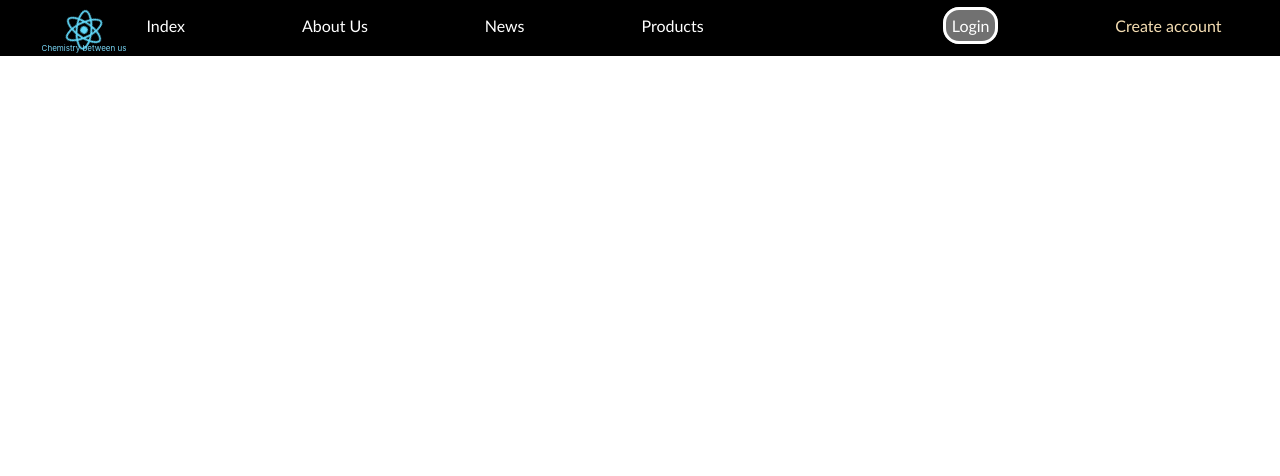
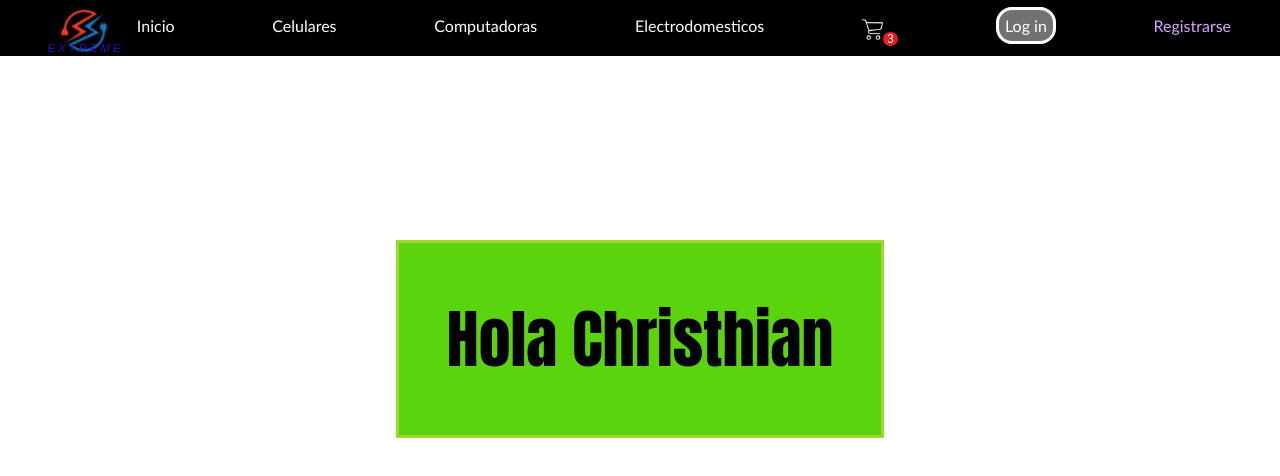
Before and after one commit to Yhanahi-Rosenthal/react, a React (Create React App) app: page / in a window 1280 px wide. Shown: the top 476 px of the page. Built offline with nearby package versions, Linux system fonts and the light colour scheme.

Commit message:
Creating a landing page for challenge three

```diff
--- a/src/App.css
+++ /dev/null
@@ -1,38 +0,0 @@
-.App {
-  text-align: center;
-}
-
-.App-logo {
-  height: 40vmin;
-  pointer-events: none;
-}
-
-@media (prefers-reduced-motion: no-preference) {
-  .App-logo {
-    animation: App-logo-spin infinite 20s linear;
-  }
-}
-
-.App-header {
-  background-color: #282c34;
-  min-height: 100vh;
-  display: flex;
-  flex-direction: column;
-  align-items: center;
-  justify-content: center;
-  font-size: calc(10px + 2vmin);
-  color: white;
-}
-
-.App-link {
-  color: #61dafb;
-}
-
-@keyframes App-logo-spin {
-  from {
-    transform: rotate(0deg);
-  }
-  to {
-    transform: rotate(360deg);
-  }
-}
--- a/src/App.js
+++ b/src/App.js
@@ -1,10 +1,13 @@
 import NavBar from "./components/NavBar";
-import './style.css';
+import ItemListSaluda from "./components/ItemListSaluda"
+import './NavBar.css';
+import './Saludo.css';
 
 function App() {
   return (
     <div>
-       <NavBar />
+      <NavBar />
+      <ItemListSaluda msg={"Hola"} tutor={"Christhian"} />
     </div>
   );
 }
--- /dev/null
+++ b/src/CartWidget.css
@@ -0,0 +1,19 @@
+.cantidad-c{
+    display: inline;
+  }
+
+  .carrito{
+    margin: 0.2rem 0;
+    padding: 0;
+    filter: invert();
+    width: 1.3rem;
+    height: 1.3rem;
+  }
+
+  .cantidad-c{
+    font-size: 0.7rem;
+    padding: 0 0.27rem;
+    background-color: #e21e1e;
+    border-radius: 20rem;
+    color:white;
+  }
--- a/src/style.css
+++ b/src/NavBar.css
@@ -11,12 +11,42 @@
 
 .name-logo{
     position: absolute;
-    margin: -0.4rem 0 0 -72rem;
-    color: rgb(122, 218, 250);
-    font-size: 0.5rem;
+    margin: -0.5rem 0 0 -72rem;
+    color: rgb(205, 112, 255);
+    font-size: 0.7rem;
+    font-style:oblique;
+    font-family:fantasy;
     text-decoration: none;
     padding: 2.1rem 0 0 0;
 }
+
+.name-logo{
+	-webkit-animation: color-change-3x 4s linear infinite alternate both;
+	        animation: color-change-3x 4s linear infinite alternate both;
+}
+
+@-webkit-keyframes color-change-3x {
+    0% {
+      color: #cd70ff;
+    }
+    50% {
+      color: #0000ff;
+    }
+    100% {
+      color: #ff0000;
+    }
+  }
+  @keyframes color-change-3x {
+    0% {
+        color: #cd70ff;
+      }
+      50% {
+        color: #0000ff;
+      }
+      100% {
+        color: #ff0000;
+      }
+  }
 
 .MenuNav{
     display: flex;
@@ -33,7 +63,7 @@
 }
 
 .nav:hover{
-    color: rgb(122, 218, 250);
+    color: rgb(183, 83, 255);
     transition: 0.3s;
 }
 
@@ -50,12 +80,12 @@
 }
 
 .login:hover{
-    background-color: rgba(122, 218, 250, 0.444);;
-    border-color:rgb(122, 218, 250);
+    background-color: rgba(201, 122, 250, 0.444);;
+    border-color:rgb(183, 83, 255);
 }
 
 .create{
-    color: wheat;
+    color: rgb(218, 161, 253);
 }
 
 .App {
@@ -71,7 +101,7 @@
 
   @media (prefers-reduced-motion: no-preference) {
     .App-logo {
-      animation: App-logo-spin infinite 5s linear;
+      animation: App-logo-spin infinite 6s linear;
     }
   }
 
@@ -80,7 +110,7 @@
       transform: rotate(0deg);
     }
     to {
-      transform: rotate(360deg);
+      transform: rotate(-360deg);
     }
   }
 
@@ -102,7 +132,7 @@
 }
 
 .MenuNav li ul a:hover {
-    color: rgb(122, 218, 250);;
+    color: rgb(183, 83, 255);
     transition: 0.3s;
 }
 
@@ -110,3 +140,23 @@
     text-decoration: none;
     color: white;
 }
+
+.cantidad-c{
+  display: inline;
+}
+
+.carrito{
+  margin: 0.2rem 0;
+  padding: 0;
+  filter: invert();
+  width: 1.3rem;
+  height: 1.3rem;
+}
+
+.cantidad-c{
+  font-size: 0.7rem;
+  padding: 0 0.27rem;
+  background-color: #e21e1e;
+  border-radius: 20rem;
+  color:white;
+}
--- /dev/null
+++ b/src/Saludo.css
@@ -0,0 +1,64 @@
+.div{
+  display: flex;
+  justify-content: center;
+}
+
+.saludo{
+  position: absolute;
+  margin: 15rem 0 0 0;
+  color: rgb(0, 0, 0);
+  font-size: 4rem;
+  font-family:Impact, Haettenschweiler, 'Arial Narrow Bold', sans-serif;
+  border: solid;
+  padding: 3rem;
+}
+
+.saludo {
+	-webkit-animation: color-change-5x 0.5s linear infinite alternate both;
+	        animation: color-change-5x 0.5s linear infinite alternate both;
+}
+
+@-webkit-keyframes color-change-5x {
+  0% {
+    background: #19dcea;
+    border-color: #19dcea;
+  }
+  25% {
+    background: #b22cff;
+    border-color: #b22cff;
+  }
+  50% {
+    background: #ea2222;
+    border-color: #ea2222;
+  }
+  75% {
+    background: #f5be10;
+    border-color: #f5be10;
+  }
+  100% {
+    background: #3bd80d;
+    border-color: #3bd80d;
+  }
+}
+@keyframes color-change-5x {
+  0% {
+    background: #19dcea;
+    border-color: #2aea19;
+  }
+  25% {
+    background: #b22cff;
+    border-color: #ff2c2c;
+  }
+  50% {
+    background: #ea2222;
+    border-color: #2233ea;
+  }
+  75% {
+    background: #f5be10;
+    border-color: #10c7f5;
+  }
+  100% {
+    background: #3bd80d;
+    border-color: #bdd80d;
+  }
+}
--- /dev/null
+++ b/src/components/CartWidget.jsx
@@ -0,0 +1,11 @@
+import carrito from "../carrito-de-compras.png"
+import "../CartWidget.css";
+
+function CartWidget(){
+    return  <div className="divCarrito">
+                <img src={carrito} className="carrito" />
+                <p className="cantidad-c">3</p>
+            </div>
+}
+
+export default CartWidget;
--- /dev/null
+++ b/src/components/ItemListSaluda.jsx
@@ -0,0 +1,8 @@
+import React from "react";
+
+export default function Saludar({tutor, msg}){
+    return <div className="div">
+                <p className="saludo">{msg + " " + tutor}</p>
+
+            </div>;
+}
--- a/src/components/NavBar.jsx
+++ b/src/components/NavBar.jsx
@@ -1,4 +1,5 @@
-import logo from "../logo.svg";
+import logo from "../logo1.png";
+import Carrito from "./CartWidget";
 
 function NavBar(){
     return  <div>
@@ -7,24 +8,24 @@ function NavBar(){
                         <nav className="menu">
                             <ul className="MenuNav">
                                 <img src={logo} className="App-logo" />
-                                <a href="#" className="name-logo">Chemistry between us</a>
-                                <li><a href="#" className="nav inicio">Index</a></li>
-                                <li><a href="#" className="nav">About Us</a></li>
-                                <li><a href="#" className="nav">News</a></li>
-                                <li><a href="#" className="nav sub-menu1">Products</a>
+                                <a href="#" className="name-logo">E X T R E M E</a>
+                                <li><a href="#" className="nav inicio">Inicio</a></li>
+                                <li><a href="#" className="nav">Celulares</a></li>
+                                <li><a href="#" className="nav">Computadoras</a></li>
+                                <li><a href="#" className="nav sub-menu1">Electrodomesticos</a>
                                      <ul className="sub-menu">
-                                        <li><a href="#" className="sub-produ">Cleaning</a></li>
+                                        <li><a href="#" className="sub-produ">Smart TV</a></li>
                                         <hr />
-                                        <li><a href="#" className="sub-produ">Chemistry</a></li>
+                                        <li><a href="#" className="sub-produ">Smart Watch</a></li>
                                         <hr />
-                                        <li><a href="#" className="sub-produ">Beauty</a></li>
+                                        <li><a href="#" className="sub-produ">Tablets</a></li>
                                         <hr />
                                     </ul>
                                 </li>
 
-                                <p className="slach">|</p>
-                                <li><a href="#" className="nav login">Login</a></li>
-                                <li><a href="#" className="nav create">Create account</a></li>
+                                <Carrito />
+                                <li><a href="#" className="nav login">Log in</a></li>
+                                <li><a href="#" className="nav create">Registrarse</a></li>
                             </ul>
                         </nav>
                     </div>
```
Also changed, not shown: src/carrito-de-compras.png (added), src/logo1.png (added).
